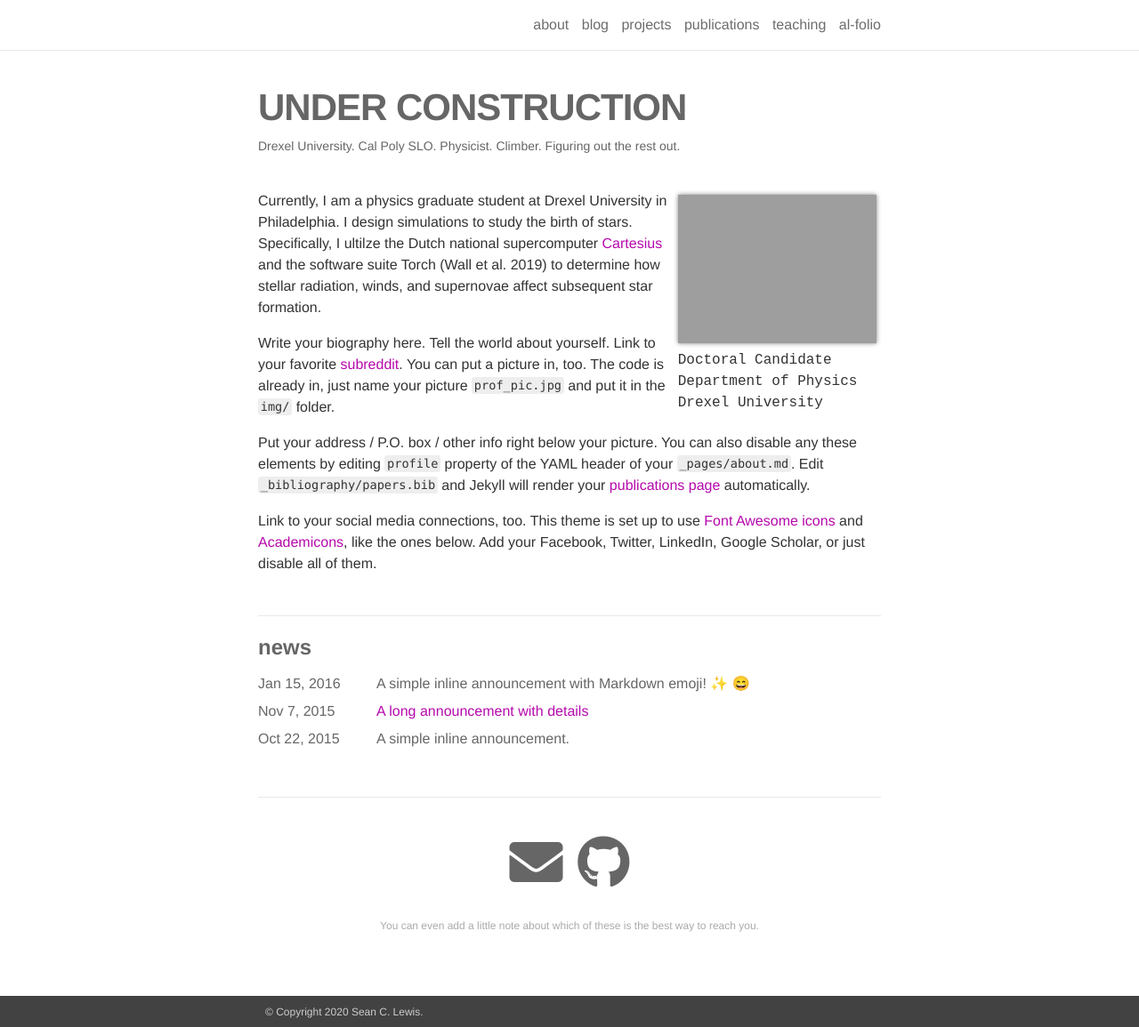
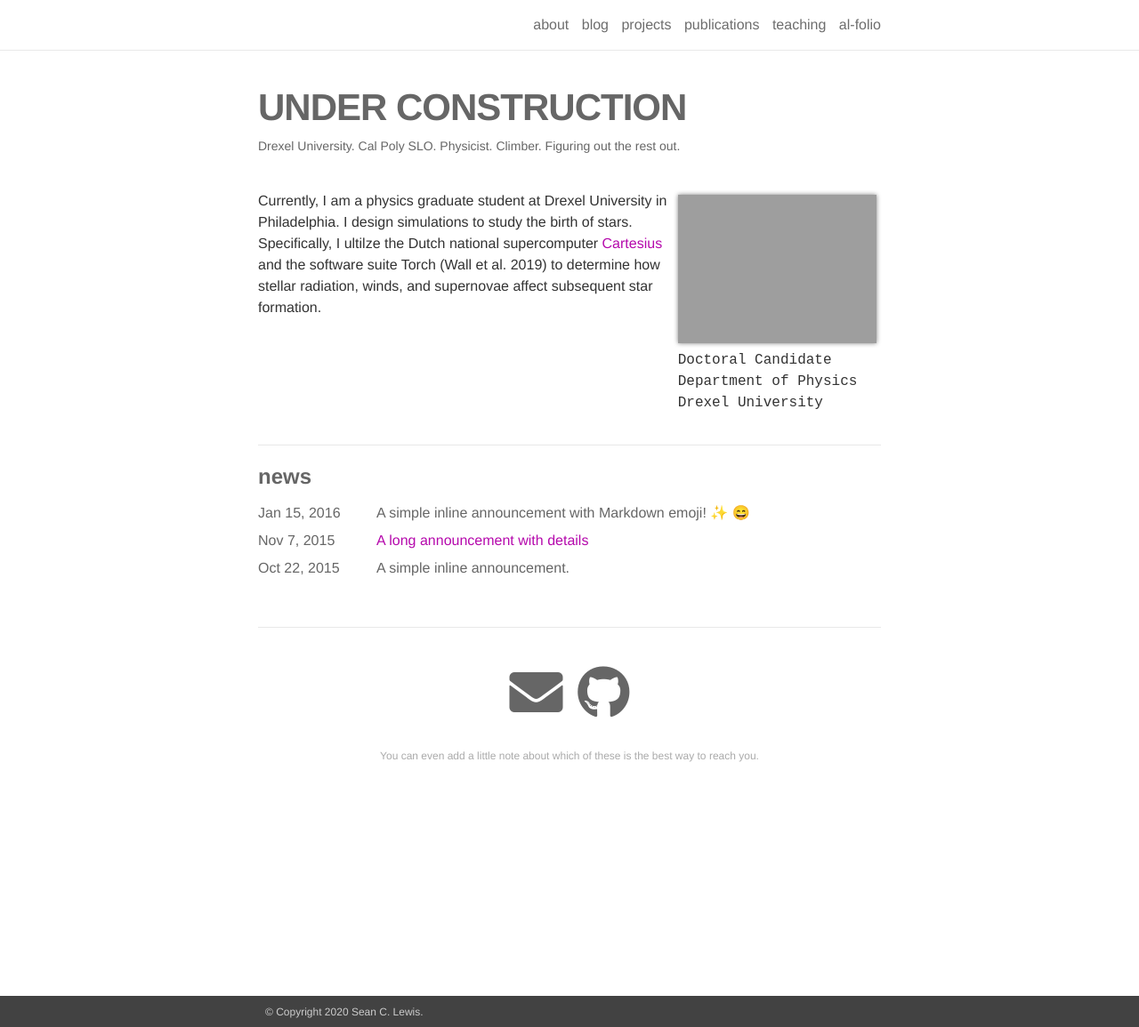
Before and after one commit to seanlabean/seanWebpage, a Jekyll site: the page built from _pages/about.md, in a window 1280 px wide and 1155 px high. Shown: the whole window at 89% size. Built offline with Jekyll 4.4.1, drawn with Linux system fonts in a browser that asks for light colours; nearby versions of some CDN libraries; emoji names are drawn with the system emoji font.

Commit message:
Deleted filler text in About

```diff
--- a/_pages/about.md
+++ b/_pages/about.md
@@ -16,9 +16,3 @@
 social: true
 ---
 Currently, I am a physics graduate student at Drexel University in Philadelphia. I design simulations to study the birth of stars. Specifically, I ultilze the Dutch national supercomputer [Cartesius](https://userinfo.surfsara.nl/systems/cartesius) and the software suite Torch (Wall et al. 2019) to determine how stellar radiation, winds, and supernovae affect subsequent star formation.
-
-Write your biography here. Tell the world about yourself. Link to your favorite [subreddit](http://reddit.com){:target="\_blank"}. You can put a picture in, too. The code is already in, just name your picture `prof_pic.jpg` and put it in the `img/` folder.
-
-Put your address / P.O. box / other info right below your picture. You can also disable any these elements by editing `profile` property of the YAML header of your `_pages/about.md`. Edit `_bibliography/papers.bib` and Jekyll will render your [publications page](/al-folio/publications/) automatically.
-
-Link to your social media connections, too. This theme is set up to use [Font Awesome icons](http://fortawesome.github.io/Font-Awesome/){:target="\_blank"} and [Academicons](https://jpswalsh.github.io/academicons/){:target="\_blank"}, like the ones below. Add your Facebook, Twitter, LinkedIn, Google Scholar, or just disable all of them.
```
